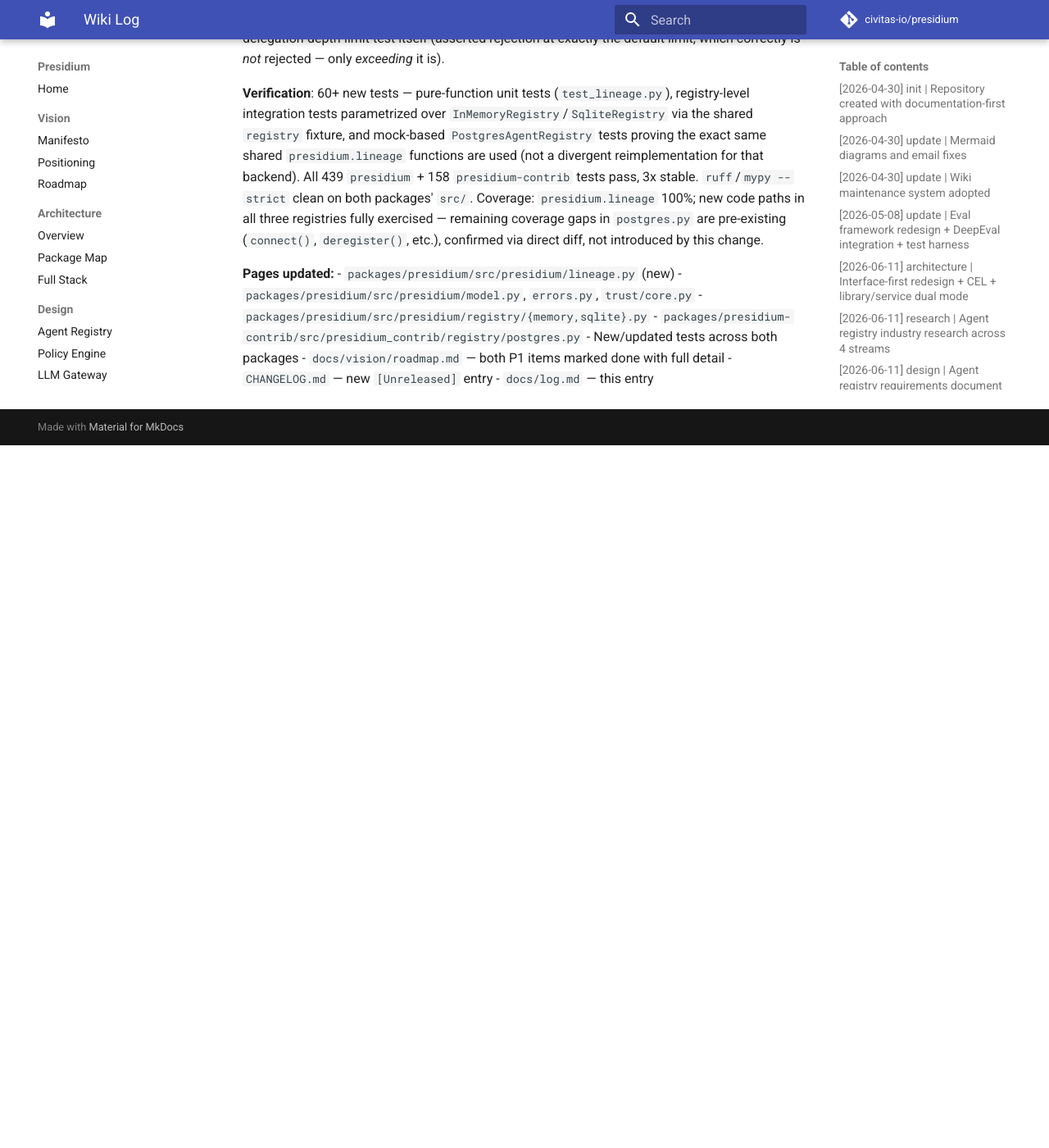
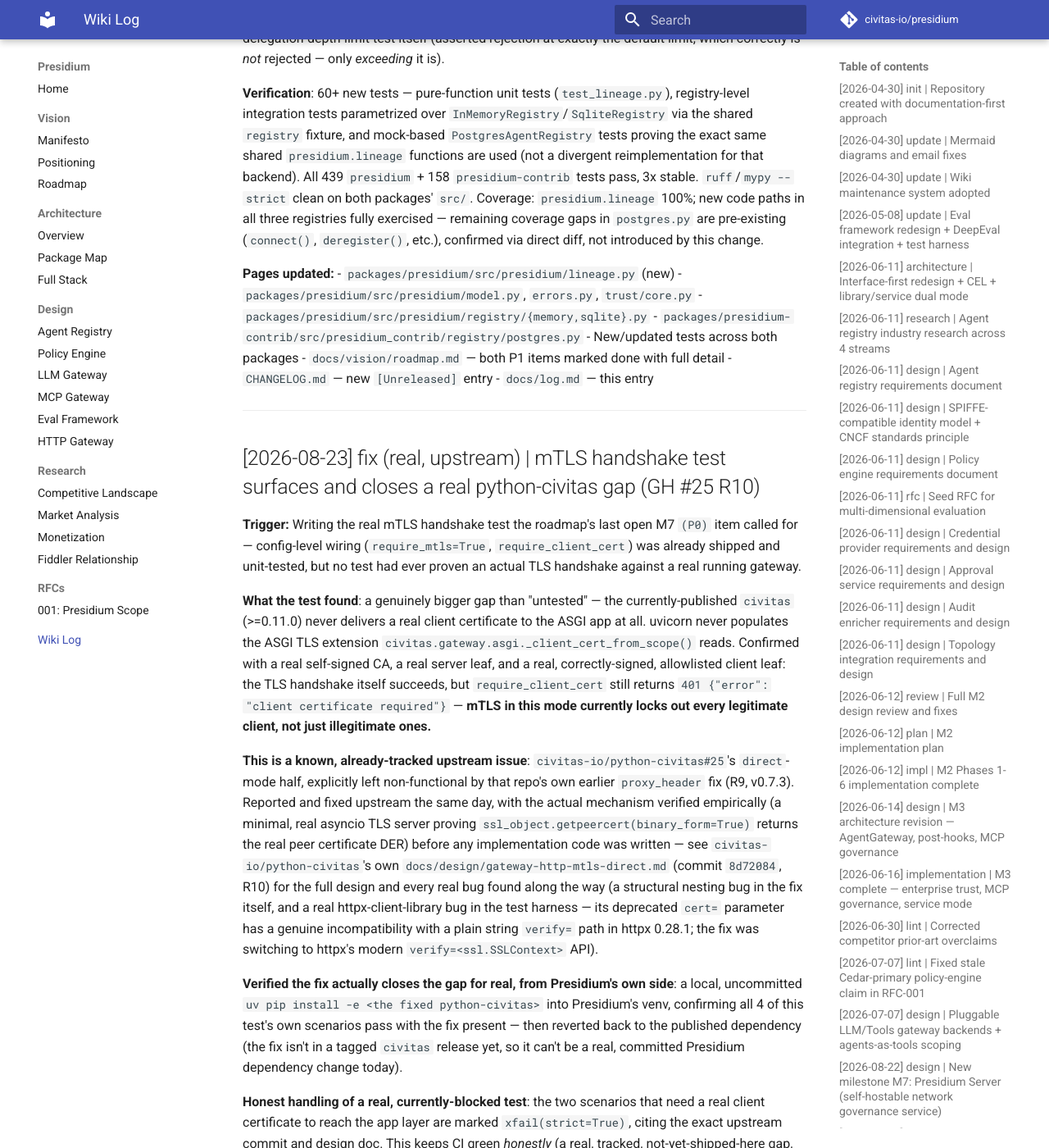
Before and after one commit to civitas-io/presidium, an MkDocs documentation site: the page built from docs/log.md, in a window 1280 px wide and 1400 px high, scrolled down 33081 px. Shown: the whole window at 82% size. Built offline with MkDocs 1.6.1 and Material for MkDocs 9.7.7, drawn with Linux system fonts in a browser that asks for light colours; comment, search, counter and statistics services are not loaded; before the commit the page ends 33624 px from its top, so only the background shows below that; some of the changed text lies outside the part shown.

Commit message:
test: real mTLS handshake test -- surfaces and closes a real upstream gap
Closes the one remaining item still tagged (P0) in docs/vision/
roadmap.md's M7 section: config-level mTLS wiring (require_mtls=True,
require_client_cert) was already shipped and unit-tested, but no test
had ever proven an actual TLS handshake against a real running
gateway.

Writing this test found a genuinely bigger gap than "untested": the
currently-published civitas (>=0.11.0) never delivers a real client
certificate to the ASGI app at all -- uvicorn never populates the
ASGI TLS extension civitas.gateway.asgi._client_cert_from_scope()
reads. A real self-signed CA, a real server leaf, and a real,
correctly-signed, allowlisted client leaf: the TLS handshake itself
succeeds, but require_client_cert still returns 401 -- mTLS in this
mode currently locks out every legitimate client, not just
illegitimate ones.

This is a known, already-tracked upstream issue
(civitas-io/python-civitas#25's direct-mode half, explicitly left
non-functional by that repo's own earlier proxy_header fix).
Reported and fixed upstream the same day, with the actual mechanism
verified empirically before any implementation code was written --
see civitas-io/python-civitas's own docs/design/
gateway-http-mtls-direct.md (commit 8d72084, R10).

Verified the fix actually closes the gap for real, from Presidium's
own side: a local, uncommitted editable install of the fixed
python-civitas into this repo's venv confirmed all 4 of this test's
scenarios pass with the fix present -- then reverted back to the
published dependency, since the fix isn't in a tagged civitas release
yet.

Honest handling of a real, currently-blocked test: the two scenarios
that need a real client certificate to reach the app layer are marked
xfail(strict=True), citing the exact upstream commit and design doc.
CI stays green honestly; strict=True forces the markers to be removed
the moment Presidium bumps to a civitas release containing the fix
(the tests would otherwise unexpectedly start passing). The two
scenarios that only need TLS-layer behavior (already correct,
unaffected by the gap) pass today for real, unconditionally.

All 439 presidium + 160 presidium-contrib tests (plus 2 honest
xfails) pass, 3x stable. ruff clean.

Real, tracked follow-up: bump civitas once a release containing the
fix ships, remove the two xfail markers.

```diff
--- a/docs/log.md
+++ b/docs/log.md
@@ -1320,3 +1320,55 @@
 - `docs/vision/roadmap.md` — both P1 items marked done with full detail
 - `CHANGELOG.md` — new `[Unreleased]` entry
 - `docs/log.md` — this entry
+
+---
+
+## [2026-08-23] fix (real, upstream) | mTLS handshake test surfaces and closes a real python-civitas gap (GH #25 R10)
+
+**Trigger:** Writing the real mTLS handshake test the roadmap's last open M7 `(P0)` item called
+for — config-level wiring (`require_mtls=True`, `require_client_cert`) was already shipped and
+unit-tested, but no test had ever proven an actual TLS handshake against a real running gateway.
+
+**What the test found**: a genuinely bigger gap than "untested" — the currently-published
+`civitas` (>=0.11.0) never delivers a real client certificate to the ASGI app at all. uvicorn
+never populates the ASGI TLS extension `civitas.gateway.asgi._client_cert_from_scope()` reads.
+Confirmed with a real self-signed CA, a real server leaf, and a real, correctly-signed,
+allowlisted client leaf: the TLS handshake itself succeeds, but `require_client_cert` still
+returns `401 {"error": "client certificate required"}` — **mTLS in this mode currently locks out
+every legitimate client, not just illegitimate ones.**
+
+**This is a known, already-tracked upstream issue**: `civitas-io/python-civitas#25`'s `direct`-mode
+half, explicitly left non-functional by that repo's own earlier `proxy_header` fix (R9, v0.7.3).
+Reported and fixed upstream the same day, with the actual mechanism verified empirically (a
+minimal, real asyncio TLS server proving `ssl_object.getpeercert(binary_form=True)` returns the
+real peer certificate DER) before any implementation code was written — see
+`civitas-io/python-civitas`'s own `docs/design/gateway-http-mtls-direct.md` (commit `8d72084`,
+R10) for the full design and every real bug found along the way (a structural nesting bug in the
+fix itself, and a real httpx-client-library bug in the test harness — its deprecated `cert=`
+parameter has a genuine incompatibility with a plain string `verify=` path in httpx 0.28.1; the
+fix was switching to httpx's modern `verify=<ssl.SSLContext>` API).
+
+**Verified the fix actually closes the gap for real, from Presidium's own side**: a local,
+uncommitted `uv pip install -e <the fixed python-civitas>` into Presidium's venv, confirming all 4
+of this test's own scenarios pass with the fix present — then reverted back to the published
+dependency (the fix isn't in a tagged `civitas` release yet, so it can't be a real, committed
+Presidium dependency change today).
+
+**Honest handling of a real, currently-blocked test**: the two scenarios that need a real client
+certificate to reach the app layer are marked `xfail(strict=True)`, citing the exact upstream
+commit and design doc. This keeps CI green *honestly* (a real, tracked, not-yet-shipped-here gap,
+not a mysterious red) — and `strict=True` means the moment Presidium bumps to a `civitas` release
+containing the fix, these markers will themselves start failing (the tests would unexpectedly
+pass), forcing their removal as the correct, unmissable signal to graduate to real coverage. The
+two scenarios that only need TLS-layer behavior (already correct, unaffected by the gap) pass
+today for real, unconditionally.
+
+**Real, tracked follow-up, not forgotten**: bump `civitas` once a release containing R10 ships,
+remove the two `xfail` markers, confirm all 4 scenarios pass for real against Presidium's own CI
+(not just a local editable install).
+
+**Pages updated:**
+- `packages/presidium-contrib/tests/integration/test_presidium_server_mtls.py` — the real test,
+  now honestly marked
+- `docs/vision/roadmap.md` — M7's mTLS item marked done with the full, real story
+- `docs/log.md` — this entry
--- a/docs/vision/roadmap.md
+++ b/docs/vision/roadmap.md
@@ -465,10 +465,26 @@
   needing to do anything special — confirmed shipped: `PresidiumGatewayAgent` never raises for a
   missing field, an unresolvable agent, or any policy decision; a real end-to-end test proves a
   `200` (never a `5xx`) for every one of these cases over real HTTP.
-- [ ] **(P0)** mTLS at the transport boundary, not bearer tokens/API keys as the primary
-  mechanism — natural fit with `AgentRecord`'s existing SPIFFE-compatible `presidium://` identity
-  model (once the Ed25519 item above is actually wired up — mTLS without a real key behind it is
-  theater)
+- [x] **(P0)** mTLS at the transport boundary, not bearer tokens/API keys as the primary
+  mechanism. **Config-level wiring done earlier (`require_mtls=True` default,
+  `civitas.gateway.mtls.require_client_cert`); a real handshake test done 2026-08-23 found this
+  went further than "untested" — the currently-published `civitas` (>=0.11.0) never actually
+  delivered a real client certificate to the ASGI app at all, so every request, valid or not, got
+  `401`.** Root cause: a known, tracked, upstream gap (uvicorn never populates the ASGI TLS
+  extension) — `civitas-io/python-civitas#25`'s `direct`-mode half, explicitly left broken by that
+  repo's own earlier `proxy_header` fix. Reported, designed, and fixed upstream the same day
+  (`civitas-io/python-civitas` commit `8d72084`, `docs/design/gateway-http-mtls-direct.md`) — a
+  new `TlsAwareHttpToolsProtocol` reads the real peer certificate straight off the TLS transport.
+  Verified end to end against Presidium's own real mTLS test suite via a local, uncommitted
+  editable install of the fixed `python-civitas` (all 4 handshake scenarios passed) — then
+  reverted to the published dependency, since the fix isn't in a tagged `civitas` release yet.
+  **Presidium's own test
+  (`packages/presidium-contrib/tests/integration/test_presidium_server_mtls.py`) marks the two
+  scenarios that need the fix `xfail(strict=True)`**, citing the upstream commit/design doc — CI
+  stays honest today, and `strict=True` forces the markers to be removed the moment Presidium
+  bumps to a `civitas` release containing the fix (the tests would otherwise unexpectedly start
+  passing, failing the xfail assertion itself). **Real, tracked follow-up, not forgotten**: bump
+  `civitas` once a release containing this fix ships, then remove the two `xfail` markers.
 - [ ] **(P1)** Build `presidium-contrib[spiffe]` — real SPIRE-issued X.509-SVIDs, auto-rotation,
   cross-deployment federation via trust domain bundles. **Real, pre-existing doc drift this
   resolves**: `docs/design/agent-registry.md` already describes this extra as an "M3+ upgrade
```
Also changed, not shown: 1 other file.
